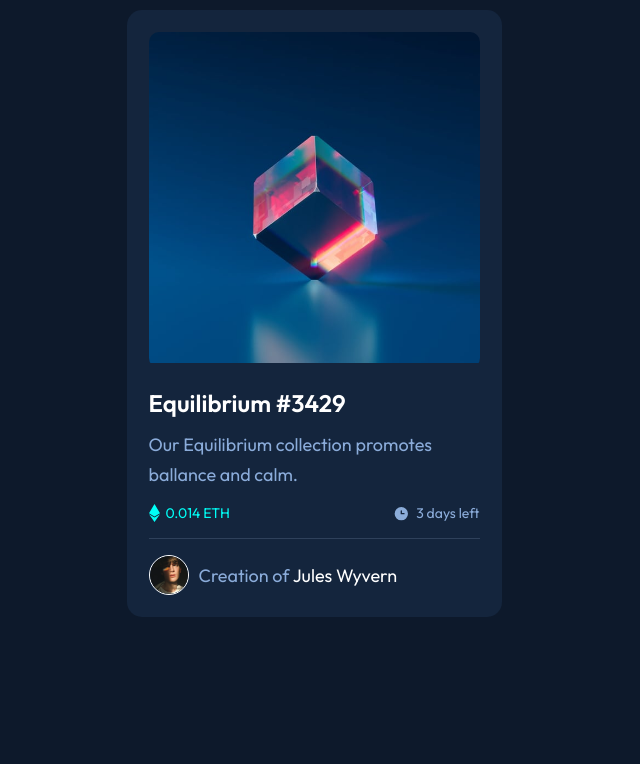
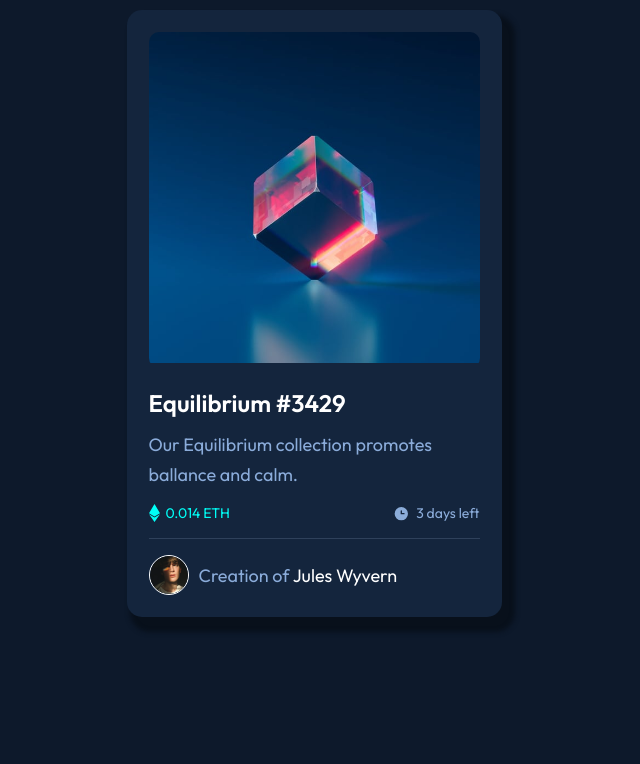
Before and after one commit to FrontEndNick2022/NFT-preview-card, a plain HTML site: page index.html in a window 1280 px wide. Shown: the top 764 px of the page, without its empty margins (326-966 px from the left). Drawn offline with Linux system fonts and the light colour scheme.

Commit message:
Add files via upload

```diff
--- a/styles.css
+++ b/styles.css
@@ -77,6 +77,8 @@ body {
     border-radius: 1.5rem;
     padding: 2.2rem;
     margin-bottom: 15rem;
+    /* -webkit-box-shadow: 5px 5px 15px 5px #000000; */
+    box-shadow: 8px 10px 5px 5px #08101b;
 }
 
 .card-img {
```
